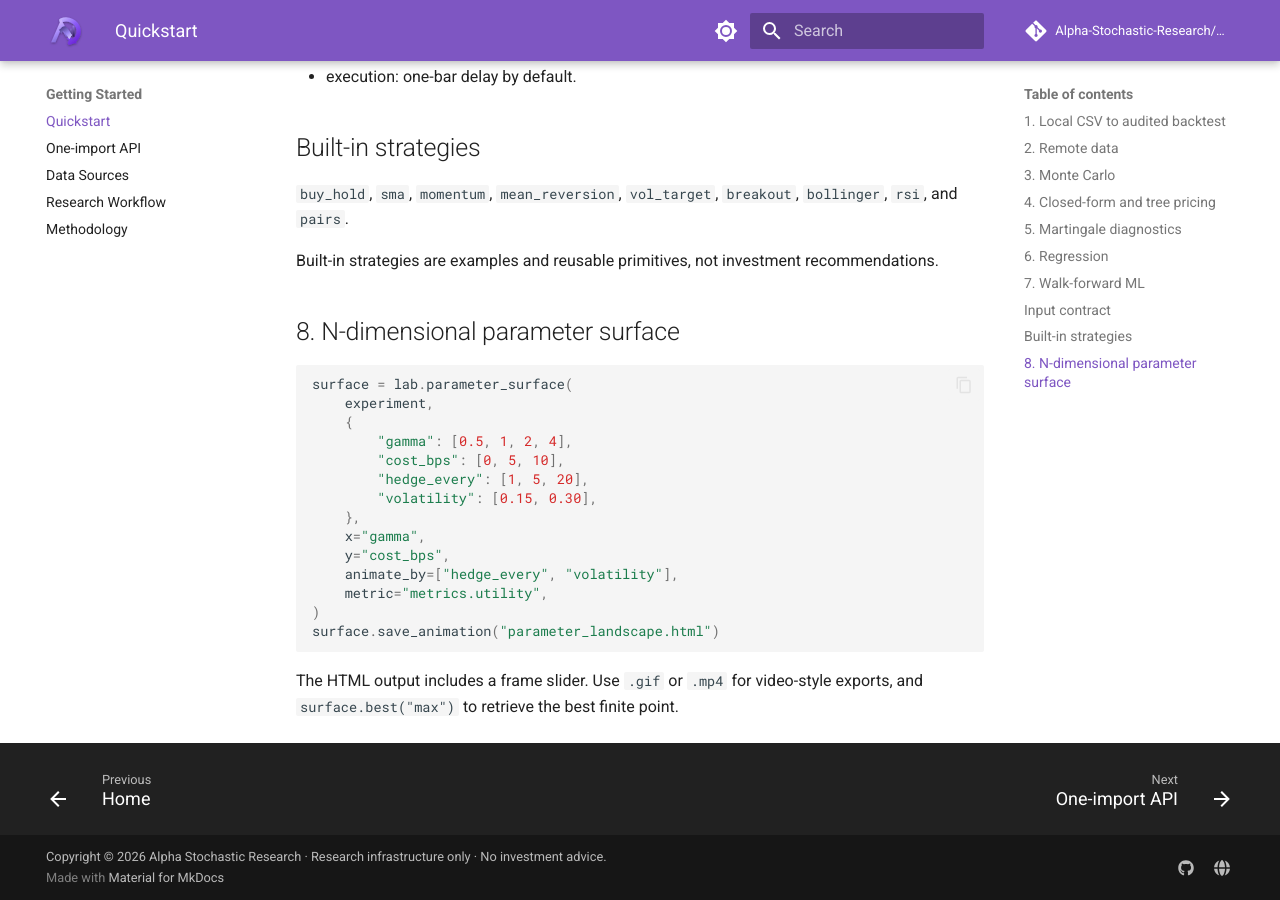
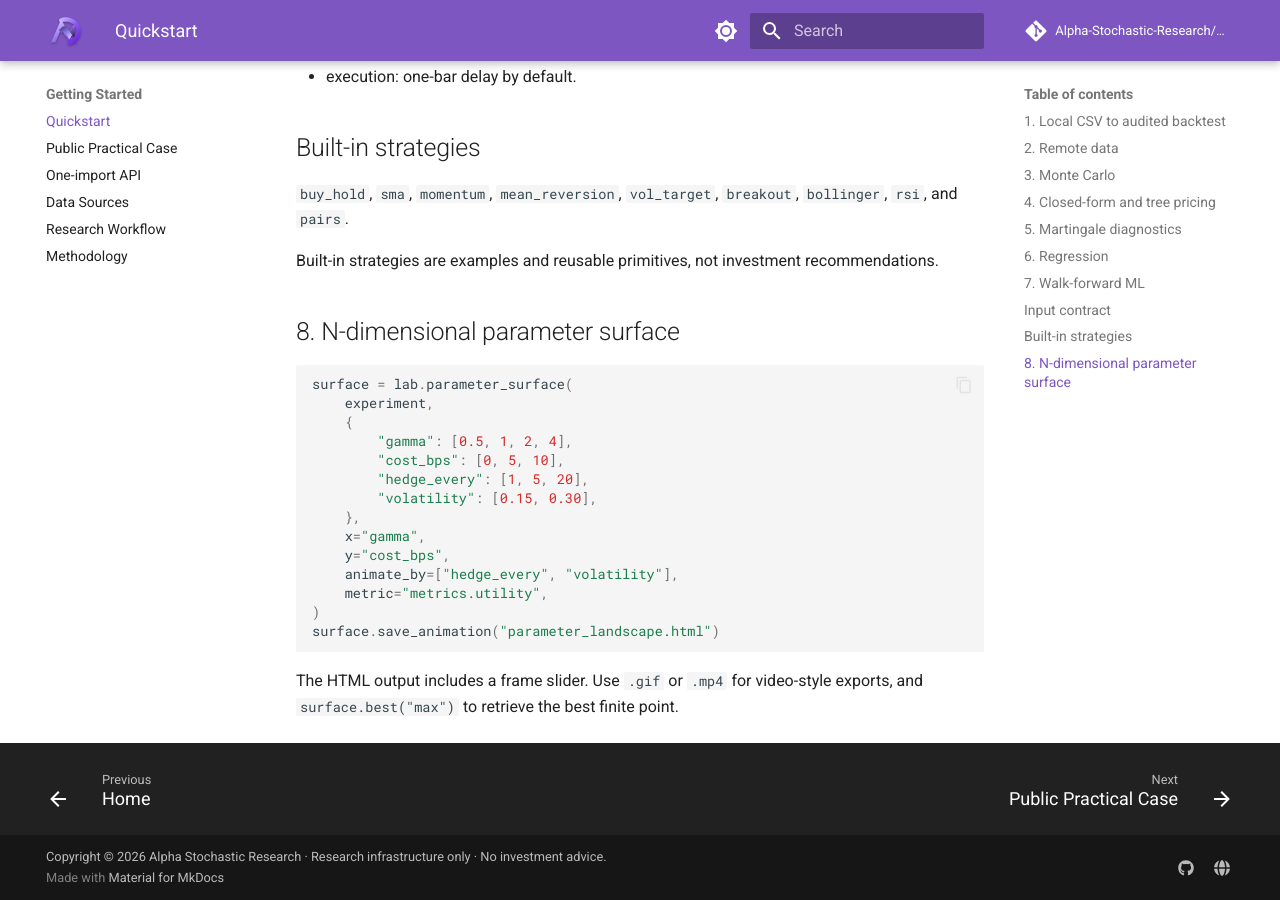
Before and after one commit to Alpha-Stochastic-Research/asr-quant, an MkDocs documentation site: the page built from docs/quickstart.md, in a window 1280 px wide and 900 px high, scrolled down 1904 px. Built offline with MkDocs 1.6.1 and Material for MkDocs 9.7.7, drawn with Linux system fonts in a browser that asks for light colours; comment, search, counter and statistics services are not loaded.

Commit message:
docs: add public practical case to navigation

```diff
--- a/mkdocs.yml
+++ b/mkdocs.yml
@@ -75,6 +75,7 @@ nav:
   - Home: index.md
   - Getting Started:
       - Quickstart: quickstart.md
+      - Public Practical Case: public_practical_case.md
       - One-import API: one_import_api.md
       - Data Sources: data_sources.md
       - Research Workflow: research_workflow.md
```
